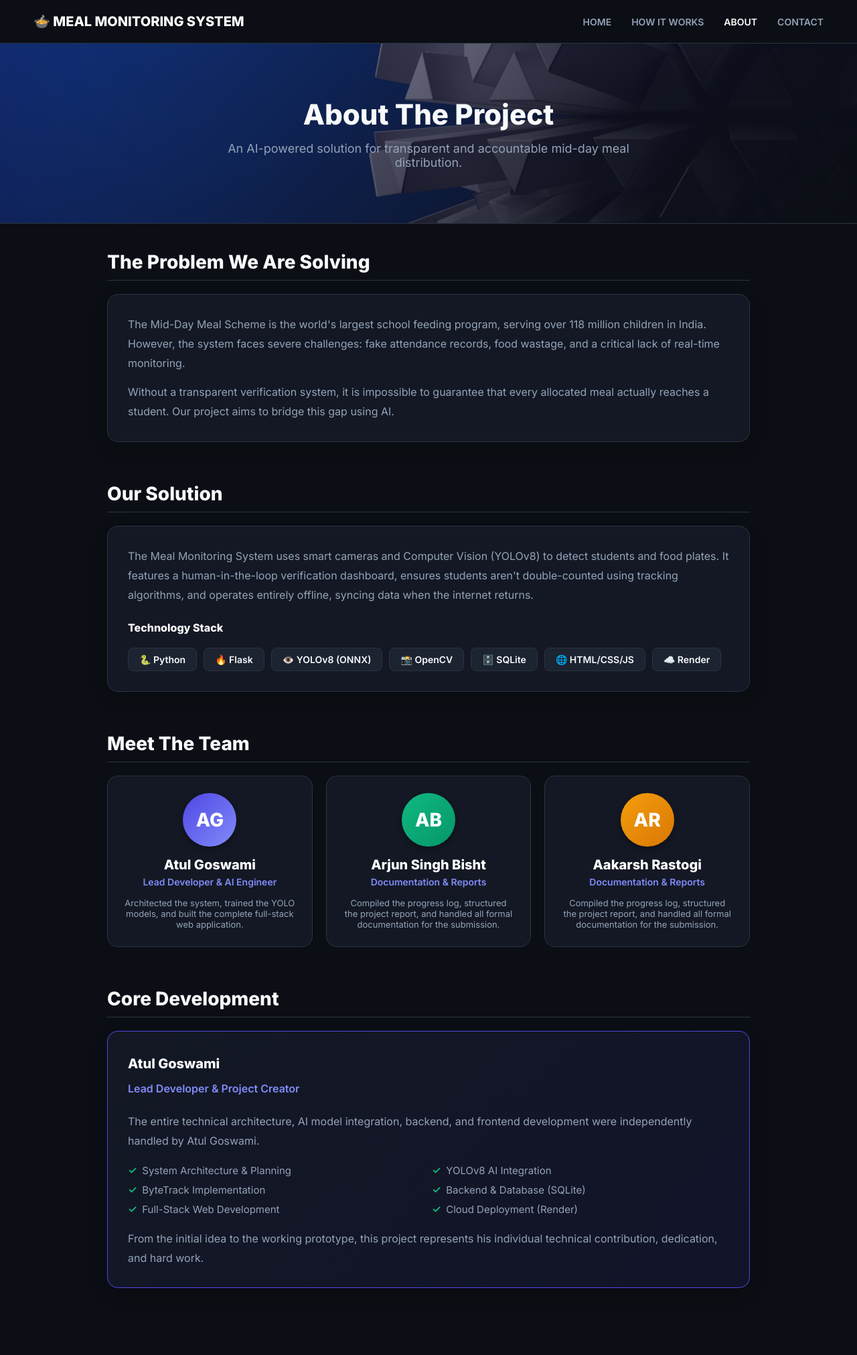
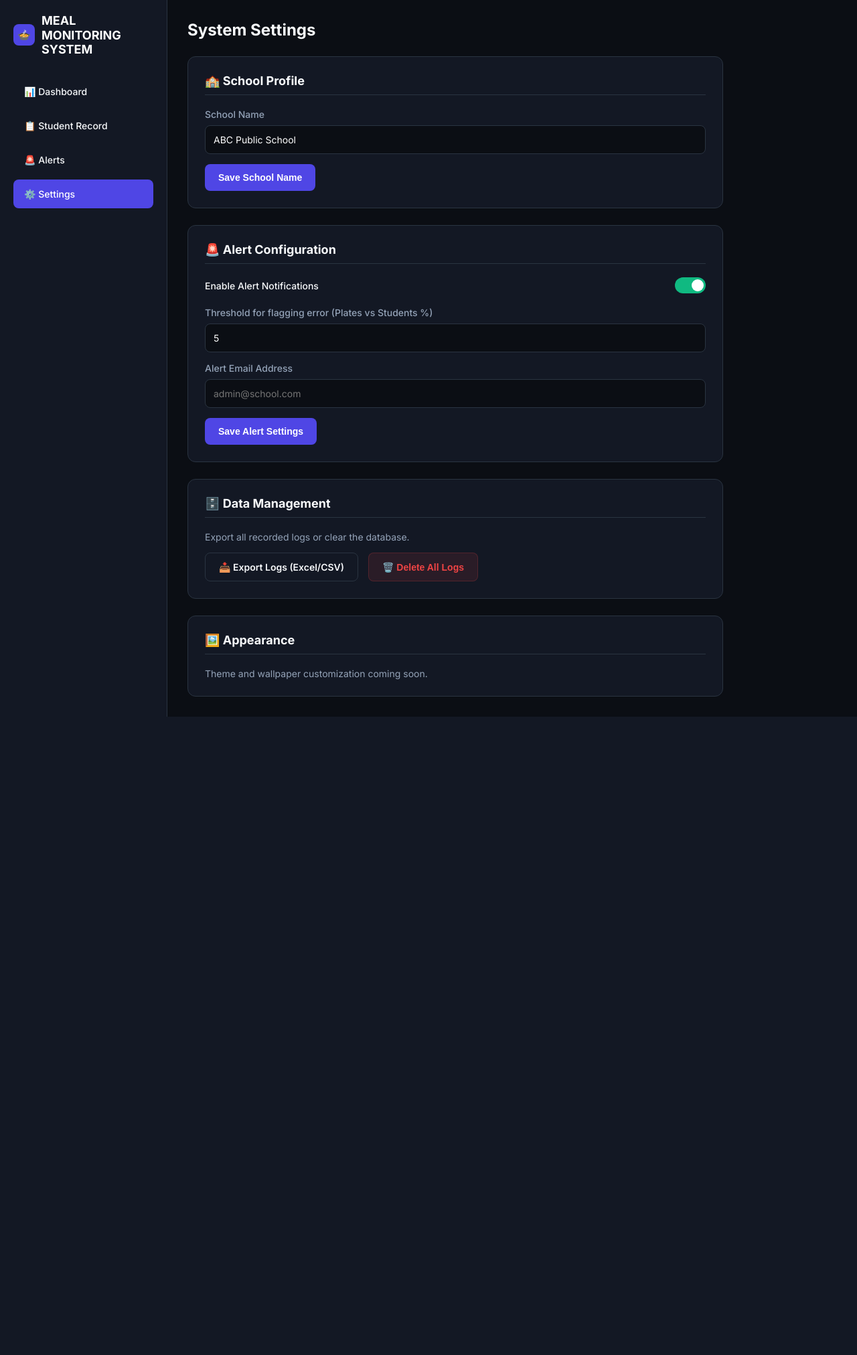
Before and after one commit to goswamiatul567-tech/mini-project, a Flask app: page /about in a window 1280 px wide. Shown: the whole page at 67% size. After the commit the page ends 1070 px from the top, so only its background shows below. Run offline with Flask 3, Linux system fonts and the light colour scheme.

Commit message:
Created Settings page and dynamic school name

```diff
--- a/app.py
+++ b/app.py
@@ -22,6 +22,10 @@ def how_it_works():
     return render_template("how_it_works.html")
 
 @app.route("/about")
+@app.route("/settings")
+def settings():
+    return render_template("settings.html")
+
 def about():
     return render_template("about.html")
 
--- a/templates/alerts.html
+++ b/templates/alerts.html
@@ -33,7 +33,7 @@
             <a class="nav-item" href="/dashboard">📊 <span>Dashboard</span></a>
             <a class="nav-item" href="/records">📋 <span>Student Record</span></a>
             <a class="nav-item active" href="/alerts">🚨 <span>Alerts</span></a>
-            <a class="nav-item" href="#">⚙️ <span>Settings</span></a>
+            <a class="nav-item" href="/settings">⚙️ <span>Settings</span></a>
         </div>
     </div>
     <div class="main-content">
--- a/templates/records.html
+++ b/templates/records.html
@@ -39,7 +39,7 @@
             <a class="nav-item" href="/dashboard">📊 <span>Dashboard</span></a>
             <a class="nav-item active" href="/records">📋 <span>Student Record</span></a>
             <a class="nav-item" href="/alerts">🚨 <span>Alerts</span></a>
-            <a class="nav-item" href="#">⚙️ <span>Settings</span></a>
+            <a class="nav-item" href="/settings">⚙️ <span>Settings</span></a>
         </div>
     </div>
     <div class="main-content">
--- /dev/null
+++ b/templates/settings.html
@@ -0,0 +1,186 @@
+<!DOCTYPE html>
+<html lang="en">
+<head>
+    <meta charset="UTF-8">
+    <meta name="viewport" content="width=device-width, initial-scale=1.0">
+    <title>Settings | MEAL MONITORING SYSTEM</title>
+    <link href="https://fonts.googleapis.com/css2?family=Inter:wght@400;500;600;700&display=swap" rel="stylesheet">
+    <style>
+        :root {
+            --bg-dark: #0b0e14; --bg-panel: #131824; --bg-card: #1c2331;
+            --primary: #4f46e5; --primary-hover: #6366f1;
+            --success: #10b981; --danger: #ef4444; --warning: #f59e0b;
+            --text-main: #f8fafc; --text-muted: #94a3b8; --border: #2a3441;
+        }
+        * { box-sizing: border-box; margin: 0; padding: 0; }
+        body { font-family: 'Inter', sans-serif; background-color: var(--bg-dark); color: var(--text-main); display: flex; height: 100vh; overflow: hidden; }
+
+        /* Sidebar */
+        .sidebar { width: 250px; background-color: var(--bg-panel); border-right: 1px solid var(--border); padding: 20px; display: flex; flex-direction: column; flex-shrink: 0; }
+        .logo { font-size: 18px; font-weight: 800; display: flex; align-items: center; gap: 10px; margin-bottom: 30px; text-decoration: none; color: white; line-height: 1.2; }
+        .logo-icon { width: 32px; height: 32px; background: var(--primary); border-radius: 8px; display: flex; align-items: center; justify-content: center; font-size: 16px; flex-shrink: 0; }
+        .nav-section { display: flex; flex-direction: column; gap: 8px; }
+        .nav-item { padding: 12px 15px; border-radius: 8px; color: var(--text-main); text-decoration: none; font-size: 14px; font-weight: 500; transition: 0.2s; display: flex; align-items: center; gap: 10px; border: 1px solid transparent; }
+        .nav-item:hover { background: var(--bg-card); border-color: var(--border); }
+        .nav-item.active { background: var(--primary); color: white; }
+
+        /* Main Content */
+        .main-content { flex: 1; display: flex; flex-direction: column; overflow-y: auto; padding: 30px; }
+        .page-title { font-size: 24px; font-weight: 700; margin-bottom: 25px; }
+
+        .settings-grid { display: grid; grid-template-columns: 1fr; gap: 25px; max-width: 800px; }
+
+        .panel { background-color: var(--bg-panel); border: 1px solid var(--border); border-radius: 12px; padding: 25px; }
+        .panel h3 { font-size: 18px; margin-bottom: 20px; border-bottom: 1px solid var(--border); padding-bottom: 10px; color: var(--primary-light); }
+
+        .form-group { display: flex; flex-direction: column; gap: 8px; margin-bottom: 15px; }
+        .form-group label { font-size: 14px; color: var(--text-muted); font-weight: 500; }
+        .form-group input[type="text"], .form-group input[type="email"], .form-group input[type="number"] { padding: 12px; background: var(--bg-dark); border: 1px solid var(--border); border-radius: 8px; color: white; font-family: inherit; font-size: 14px; }
+
+        .toggle-row { display: flex; justify-content: space-between; align-items: center; margin-bottom: 20px; }
+        .toggle-row span { font-size: 14px; font-weight: 500; }
+
+        /* Toggle Switch */
+        .switch { position: relative; display: inline-block; width: 46px; height: 24px; }
+        .switch input { opacity: 0; width: 0; height: 0; }
+        .slider { position: absolute; cursor: pointer; top: 0; left: 0; right: 0; bottom: 0; background-color: var(--border); transition: .4s; border-radius: 24px; }
+        .slider:before { position: absolute; content: ""; height: 18px; width: 18px; left: 3px; bottom: 3px; background-color: white; transition: .4s; border-radius: 50%; }
+        input:checked + .slider { background-color: var(--success); }
+        input:checked + .slider:before { transform: translateX(22px); }
+
+        /* Buttons */
+        .btn { padding: 12px 20px; border: none; border-radius: 8px; font-size: 14px; font-weight: 600; cursor: pointer; transition: 0.2s; display: inline-flex; align-items: center; justify-content: center; gap: 8px; }
+        .btn-primary { background: var(--primary); color: white; }
+        .btn-primary:hover { background: var(--primary-hover); }
+        .btn-danger { background: rgba(239, 68, 68, 0.1); color: var(--danger); border: 1px solid rgba(239, 68, 68, 0.2); }
+        .btn-danger:hover { background: rgba(239, 68, 68, 0.2); }
+        .btn-outline { background: transparent; border: 1px solid var(--border); color: var(--text-main); }
+        .btn-outline:hover { background: var(--bg-card); }
+
+        @media (max-width: 768px) {
+            body { flex-direction: column; overflow-y: auto; height: auto; }
+            .sidebar { width: 100%; border-right: none; border-bottom: 1px solid var(--border); padding: 15px; flex-direction: row; align-items: center; justify-content: space-between; }
+            .logo { margin-bottom: 0; }
+            .nav-section { flex-direction: row; overflow-x: auto; gap: 10px; }
+            .nav-item { white-space: nowrap; padding: 8px 12px; font-size: 12px; }
+            .main-content { padding: 20px; }
+        }
+    </style>
+</head>
+<body>
+
+    <div class="sidebar">
+        <a href="/" class="logo"><div class="logo-icon">🍲</div> <span>MEAL MONITORING SYSTEM</span></a>
+        <div class="nav-section">
+            <a class="nav-item" href="/dashboard">📊 Dashboard</a>
+            <a class="nav-item" href="/records">📋 Student Record</a>
+            <a class="nav-item" href="/alerts">🚨 Alerts</a>
+            <a class="nav-item active" href="/settings">⚙️ Settings</a>
+        </div>
+    </div>
+
+    <div class="main-content">
+        <div class="page-title">System Settings</div>
+
+        <div class="settings-grid">
+
+            <!-- 1. School Profile -->
+            <div class="panel">
+                <h3>🏫 School Profile</h3>
+                <div class="form-group">
+                    <label>School Name</label>
+                    <input type="text" id="schoolNameInput" placeholder="e.g. ABC Public School" value="ABC Public School">
+                </div>
+                <button class="btn btn-primary" onclick="saveSchoolName()">Save School Name</button>
+            </div>
+
+            <!-- 2. Alerts -->
+            <div class="panel">
+                <h3>🚨 Alert Configuration</h3>
+
+                <div class="toggle-row">
+                    <span>Enable Alert Notifications</span>
+                    <label class="switch">
+                        <input type="checkbox" id="alertToggle" checked>
+                        <span class="slider"></span>
+                    </label>
+                </div>
+
+                <div class="form-group">
+                    <label>Threshold for flagging error (Plates vs Students %)</label>
+                    <input type="number" id="thresholdInput" value="5">
+                </div>
+
+                <div class="form-group">
+                    <label>Alert Email Address</label>
+                    <input type="email" id="alertEmailInput" placeholder="admin@school.com">
+                </div>
+                <button class="btn btn-primary" onclick="saveAlertSettings()">Save Alert Settings</button>
+            </div>
+
+            <!-- 3. Data Management -->
+            <div class="panel">
+                <h3>🗄️ Data Management</h3>
+                <p style="font-size: 14px; color: var(--text-muted); margin-bottom: 15px;">Export all recorded logs or clear the database.</p>
+
+                <div style="display: flex; gap: 15px; flex-wrap: wrap;">
+                    <a href="/export_csv" class="btn btn-outline" style="text-decoration: none;">📥 Export Logs (Excel/CSV)</a>
+                    <button class="btn btn-danger" onclick="deleteAllLogs()">🗑️ Delete All Logs</button>
+                </div>
+            </div>
+
+            <!-- 4. Wallpapers (Placeholder) -->
+            <div class="panel">
+                <h3>🖼️ Appearance</h3>
+                <p style="font-size: 14px; color: var(--text-muted);">Theme and wallpaper customization coming soon.</p>
+            </div>
+
+        </div>
+    </div>
+
+    <script>
+        // Load saved settings on page load
+        window.onload = function() {
+            const savedSchool = localStorage.getItem('schoolName');
+            if (savedSchool) document.getElementById('schoolNameInput').value = savedSchool;
+
+            const savedEmail = localStorage.getItem('alertEmail');
+            if (savedEmail) document.getElementById('alertEmailInput').value = savedEmail;
+        };
+
+        // 1. Save School Name
+        function saveSchoolName() {
+            const name = document.getElementById('schoolNameInput').value;
+            localStorage.setItem('schoolName', name);
+            alert("School name updated successfully! It will now appear on your dashboard.");
+        }
+
+        // 2. Save Alerts
+        function saveAlertSettings() {
+            const toggle = document.getElementById('alertToggle').checked;
+            const threshold = document.getElementById('thresholdInput').value;
+            const email = document.getElementById('alertEmailInput').value;
+
+            localStorage.setItem('alertToggle', toggle);
+            localStorage.setItem('alertThreshold', threshold);
+            localStorage.setItem('alertEmail', email);
+
+            alert("Alert settings saved successfully!");
+        }
+
+        // 3. Delete All Logs
+        function deleteAllLogs() {
+            if(confirm("WARNING: Are you sure you want to permanently delete ALL meal records? This cannot be undone.")) {
+                fetch('/api/reset', { method: 'POST' })
+                .then(res => res.json())
+                .then(data => {
+                    if(data.success) {
+                        alert("All logs deleted successfully.");
+                        window.location.reload();
+                    }
+                });
+            }
+        }
+    </script>
+</body>
+</html>
```
